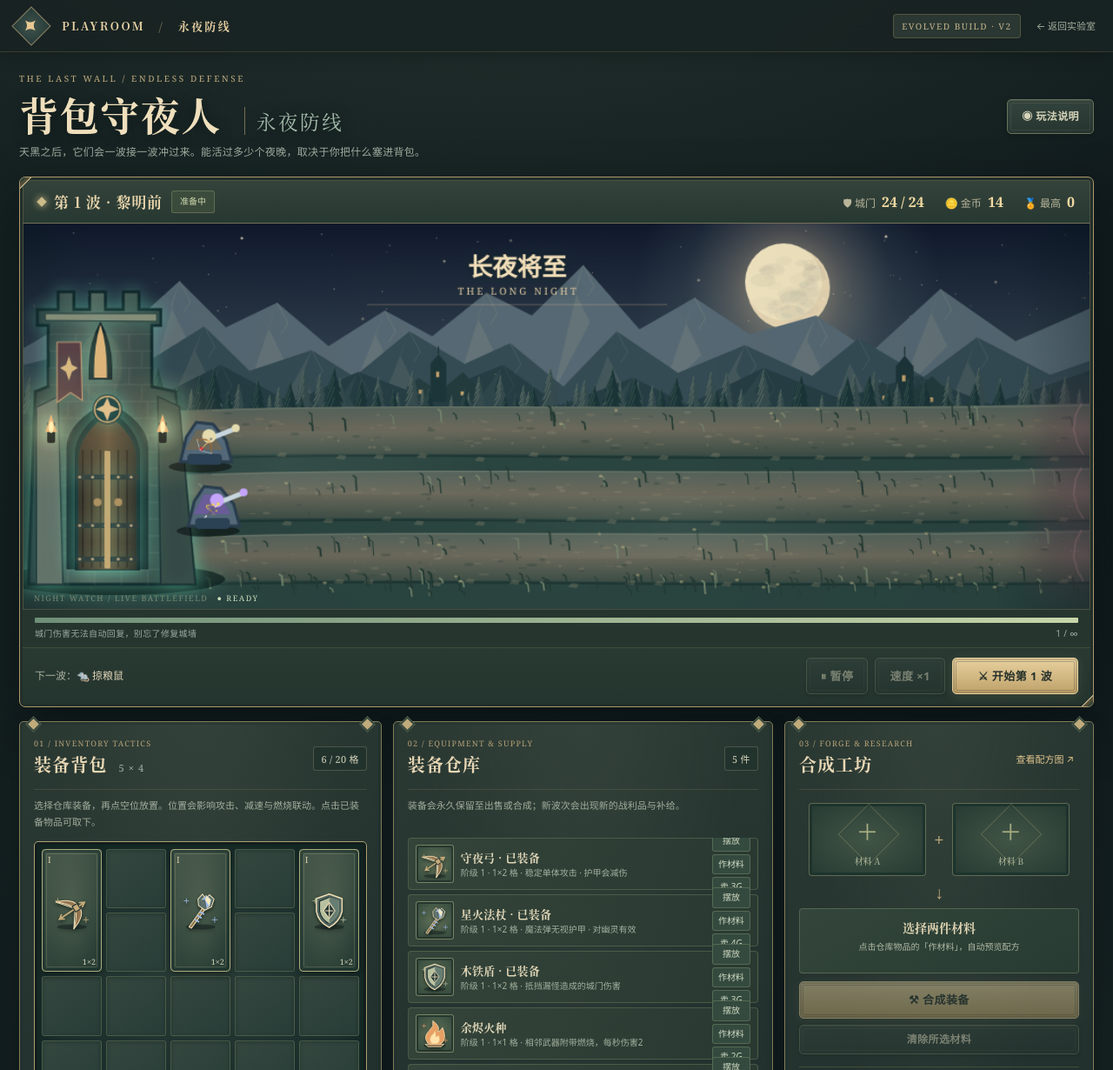
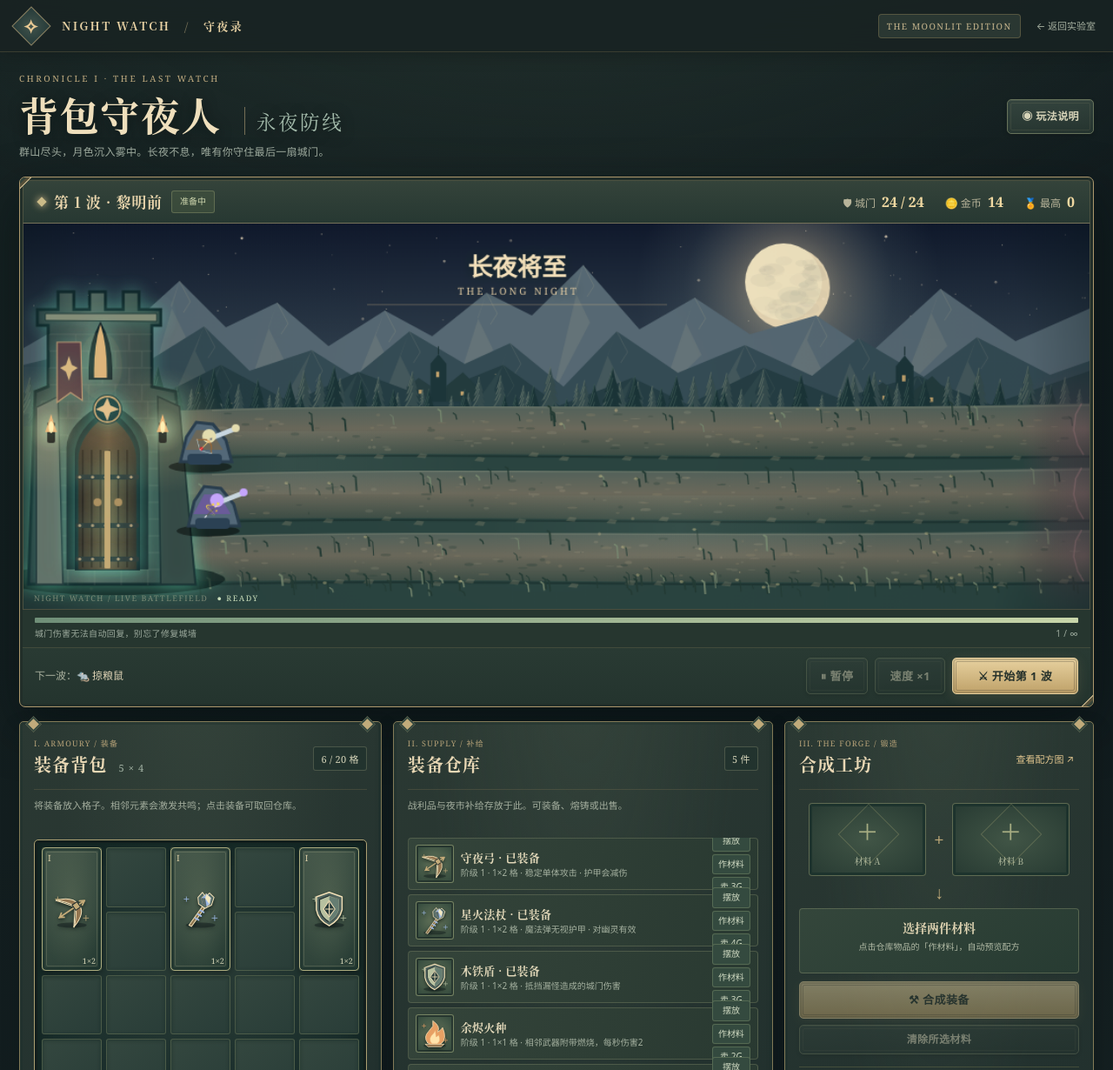
Before and after one commit to klwjlalala/games, a plain HTML site: page prototypes/nightwatch/index.html in a window 1280 px wide. Shown: the top 1230 px of the page at 87% size. Drawn offline with Linux system fonts and the light colour scheme.

Commit message:
art: unify game masthead and narrative visual identity for Moonlit Edition

```diff
--- a/prototypes/nightwatch/index.html
+++ b/prototypes/nightwatch/index.html
@@ -1,12 +1,12 @@
 <!doctype html>
 <html lang="zh-CN"><head><meta charset="utf-8"><meta name="viewport" content="width=device-width, initial-scale=1, viewport-fit=cover"><meta name="theme-color" content="#0b111e">
 <meta name="description" content="背包合成与无限波次塔防：怪物实时冲向城门，布置装备、合成火焰弩与雷霆法杖、解锁怪物图鉴。"><title>背包守夜人 · 永夜防线</title>
-<link rel="stylesheet" href="./style.css"></head>
+<link rel="stylesheet" href="./style.css?v=3"></head>
 <body>
 <div class="sky-halo"></div>
-<header class="top"><a href="../" class="brand"><span class="brand-glyph">✦</span> PLAYROOM <span class="sep">/</span> 永夜防线</a><div class="top-meta"><span class="build-pill">EVOLVED BUILD · V2</span><a href="../" class="subtle-link">← 返回实验室</a></div></header>
+<header class="top"><a href="../" class="brand"><span class="brand-glyph"><span>✧</span></span> NIGHT WATCH <span class="sep">/</span> 守夜录</a><div class="top-meta"><span class="build-pill">THE MOONLIT EDITION</span><a href="../" class="subtle-link">← 返回实验室</a></div></header>
 <main>
-<section class="intro"><div><div class="overline">THE LAST WALL / ENDLESS DEFENSE</div><h1>背包守夜人 <em>永夜防线</em></h1><p>天黑之后，它们会一波接一波冲过来。能活过多少个夜晚，取决于你把什么塞进背包。</p></div><button class="button alt" id="showGuide">◉ 玩法说明</button></section>
+<section class="intro"><div><div class="overline">CHRONICLE I · THE LAST WATCH</div><h1>背包守夜人 <em>永夜防线</em></h1><p>群山尽头，月色沉入雾中。长夜不息，唯有你守住最后一扇城门。</p></div><button class="button alt" id="showGuide">◉ 玩法说明</button></section>
 <section class="arena-shell">
   <div class="arena-bar">
     <div class="wave-ident"><span class="on-dot"></span><strong id="waveHeading">第 1 波 · 黎明前</strong><span class="bar-small" id="waveTag">准备中</span></div>
@@ -20,29 +20,29 @@
   <div class="arena-controls"><div class="forecast" id="forecast"><span>下一波：</span><b id="forecastText">正在侦察...</b></div><div class="play-buttons"><button class="button ghost" id="pauseBtn" disabled>⏸ 暂停</button><button class="button ghost" id="speedBtn" disabled>速度 ×1</button><button class="button primary" id="startWaveBtn">⚔ 开始第 1 波</button></div></div>
 </section>
 <section class="work-grid">
- <section class="panel bag-panel"><div class="panel-top"><div><div class="overline">01 / INVENTORY TACTICS</div><h2>装备背包 <small>5 × 4</small></h2></div><span id="bagUsage" class="inline-tag">0 / 20 格</span></div>
- <p class="micro">选择仓库装备，再点空位放置。位置会影响攻击、减速与燃烧联动。点击已装备物品可取下。</p>
+ <section class="panel bag-panel"><div class="panel-top"><div><div class="overline">I.  ARMOURY / 装备</div><h2>装备背包 <small>5 × 4</small></h2></div><span id="bagUsage" class="inline-tag">0 / 20 格</span></div>
+ <p class="micro">将装备放入格子。相邻元素会激发共鸣；点击装备可取回仓库。</p>
  <div id="bagGrid" class="bag-grid" aria-label="五列四行装备背包"></div>
  <div class="bag-controls"><button id="rotateGear" class="button ghost small">↻ 旋转所选</button><button id="unequipAll" class="button ghost small">清空布局</button></div>
  <div class="build-preview"><div class="mini-title">当前防线属性 <small>实时结算</small></div><div id="buildStats" class="build-stats"></div><p id="buildNotes" class="micro">摆放至少一件攻击装备以开启战斗。</p></div>
  </section>
- <section class="panel stash-panel"><div class="panel-top"><div><div class="overline">02 / EQUIPMENT & SUPPLY</div><h2>装备仓库</h2></div><span id="stashCount" class="inline-tag">4 件</span></div>
- <p class="micro">装备会永久保留至出售或合成；新波次会出现新的战利品与补给。</p>
+ <section class="panel stash-panel"><div class="panel-top"><div><div class="overline">II.  SUPPLY / 补给</div><h2>装备仓库</h2></div><span id="stashCount" class="inline-tag">4 件</span></div>
+ <p class="micro">战利品与夜市补给存放于此。可装备、熔铸或出售。</p>
  <div id="stashItems" class="stash-list"></div>
  <div class="shop-head"><h3>夜市补给</h3><button id="repairGate" class="button ghost small">修门 +5 · 🪙 8</button></div>
  <div class="shop-grid" id="shopItems"></div><p class="micro">商店每波刷新。合成材料可以来自背包或仓库，合成后需要重新装备。</p>
  </section>
- <section class="panel craft-panel"><div class="panel-top"><div><div class="overline">03 / FORGE & RESEARCH</div><h2>合成工坊</h2></div><button class="text-link" id="openCraftBook">查看配方图 ↗</button></div>
+ <section class="panel craft-panel"><div class="panel-top"><div><div class="overline">III.  THE FORGE / 锻造</div><h2>合成工坊</h2></div><button class="text-link" id="openCraftBook">查看配方图 ↗</button></div>
  <div class="forge-slot-row"><div class="forge-slot" id="materialA"><span>＋</span><small>材料 A</small></div><span class="forge-plus">+</span><div class="forge-slot" id="materialB"><span>＋</span><small>材料 B</small></div></div>
  <div class="forge-arrow">↓</div><div id="craftResult" class="forge-result"><b>选择两件材料</b><small>点击仓库物品的「作材料」，自动预览配方</small></div>
  <button class="button gold full" id="combineBtn" disabled>⚒ 合成装备</button><button class="button ghost full subtle" id="clearMaterials">清除所选材料</button>
- <div class="bestiary-teaser"><div class="mini-title">怪物图鉴 <small id="bestiaryCounter">0 / 8 已发现</small></div><p>观察怪物移动速度、护甲及特殊能力，针对性配置背包。</p><button class="button ghost full" id="openBestiary">📖 打开怪物图鉴 →</button></div>
+ <div class="bestiary-teaser"><div class="mini-title">怪物图鉴 <small id="bestiaryCounter">0 / 8 已发现</small></div><p>记录每一位夜色来客，寻找它们的弱点。</p><button class="button ghost full" id="openBestiary">📖 打开怪物图鉴 →</button></div>
  <div class="hint-block"><strong>玩法关键</strong><p>单纯堆攻击无法应对全部敌人：重甲惧怕法术，迅捷怪需要减速，密集怪群需要范围伤害。高阶合成能节省空间，但也会消耗用于联动的材料。</p></div>
  </section>
 </section>
-<div class="footer-note">可直接在浏览器玩 · 自动保存最佳波次与图鉴 · 所有战斗与合成计算均在本地执行</div>
+<div class="footer-note">THE LAST WATCH  ·  长夜不息，灯火不灭  ·  最佳波次与图鉴自动保存</div>
 </main>
 <div id="overlay" class="overlay hidden" role="dialog" aria-modal="true" aria-labelledby="dialogTitle"><div class="modal"><div class="modal-head"><div><div class="overline" id="modalEyebrow">NIGHT WATCH ARCHIVES</div><h2 id="dialogTitle">图鉴</h2></div><button id="closeOverlay" class="close-button" aria-label="关闭">✕</button></div><div id="modalBody" class="modal-content"></div></div></div>
 <div id="tip" class="tip" role="status"></div>
-<script src="./engine.js" defer></script><script src="./render.js" defer></script>
+<script src="./engine.js?v=3" defer></script><script src="./render.js?v=3" defer></script>
 </body></html>
```
